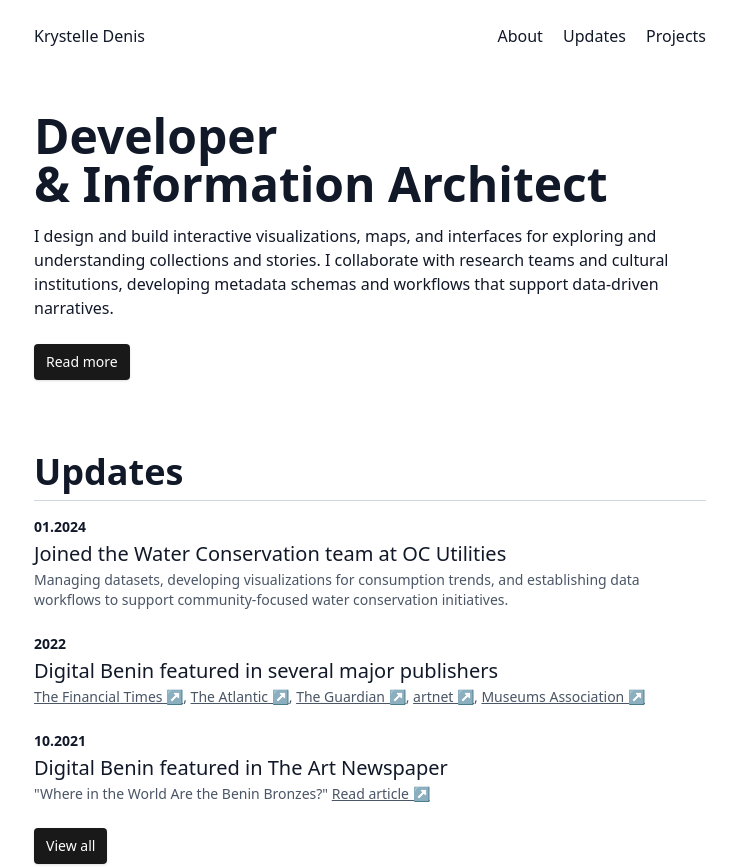
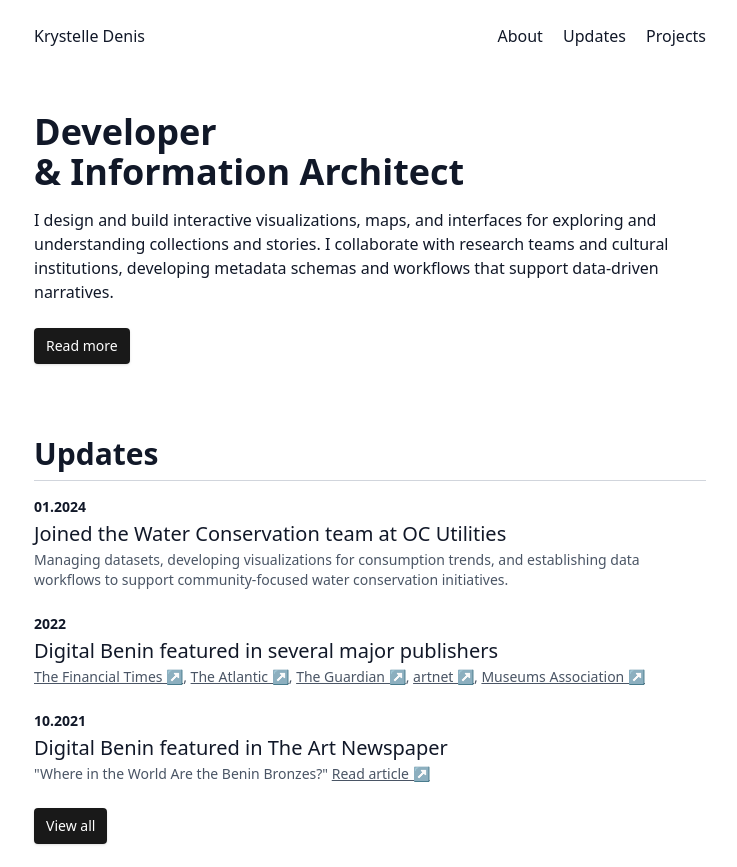
Before and after one commit to devkdenis/portfolio, an Astro site: page / in a window 1280 px wide. Shown: the top 867 px of the page, without its empty margins (270-1007 px from the left). Built offline with nearby package versions, Linux system fonts and the light colour scheme; Astro itself is replaced by a stand-in of ours.

Commit message:
Update global.css

```diff
--- a/src/styles/global.css
+++ b/src/styles/global.css
@@ -22,8 +22,8 @@
   /*──────────────────────────────────
     Headings
   ──────────────────────────────────*/
-  h1 { @apply font-bold text-4xl sm:text-5xl; }
-  h2 { @apply font-bold text-3xl sm:text-4xl; }
+  h1 { @apply font-bold text-4xl sm:text-4xl; }
+  h2 { @apply font-bold text-3xl sm:text-3xl; }
   h3 { @apply text-xl leading-tight my-1; }
   h4 { @apply font-semibold text-sm; }
   h5 { @apply font-light text-sm text-gray-600; }
```
